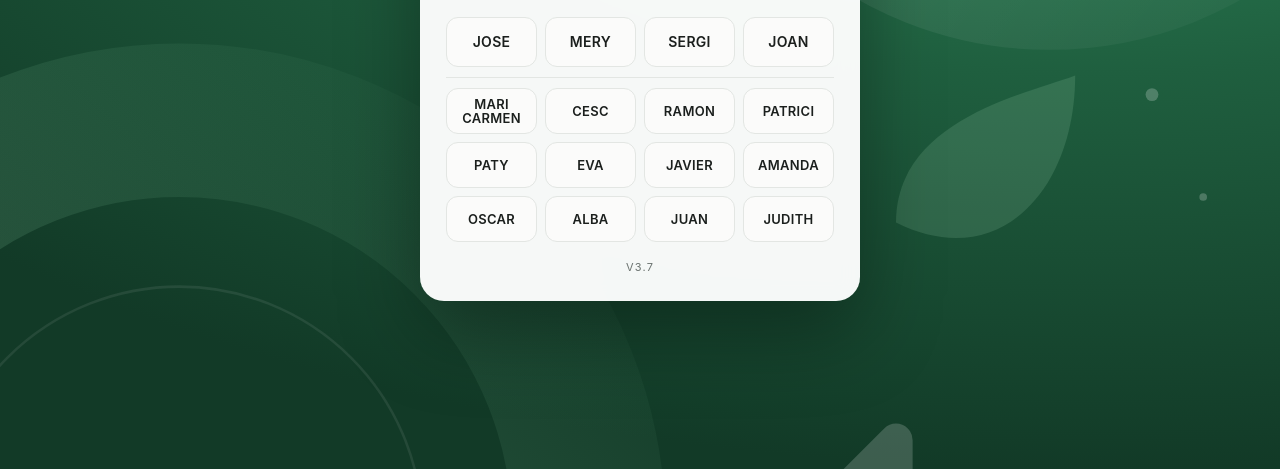
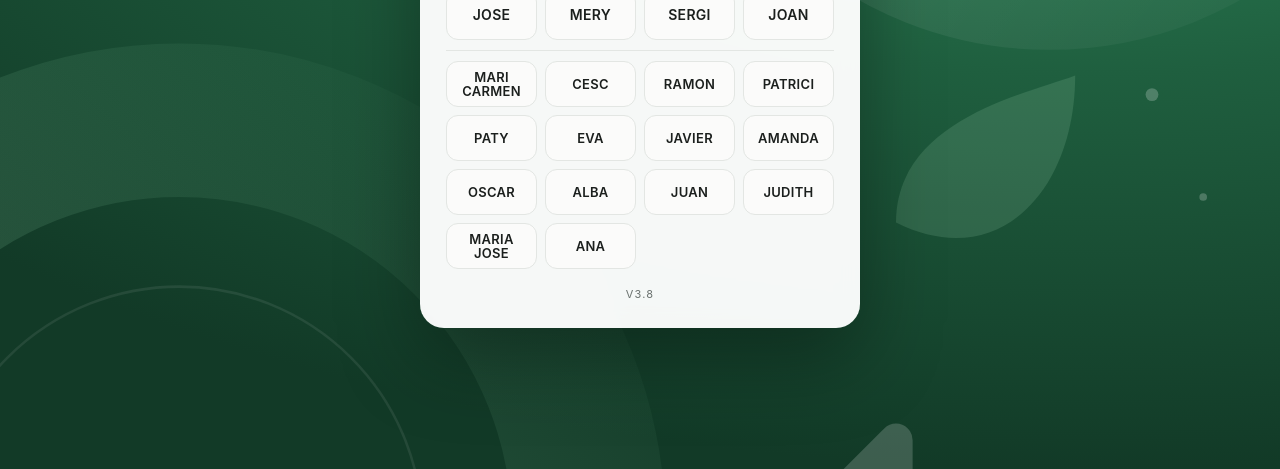
Before and after one commit to chiado96-ux/LIBRETA-OFERTAS, a plain HTML site: page index.html in a window 1280 px wide. Shown: the part 331-800 px from the top of the page. Drawn offline with Linux system fonts and the light colour scheme.

Commit message:
v3.8: usuarios MARIA JOSE y ANA
Co-Authored-By: Claude Opus 5 <noreply@anthropic.com>
Claude-Session: https://claude.ai/code/session_013yGmry9y4zDmDf52FSrs7g

```diff
--- a/index.html
+++ b/index.html
@@ -408,7 +408,7 @@
       <button class="ghost" data-k="clear">Borrar</button><button>0</button><button class="ghost" data-k="back">⌫</button>
     </div>
     </div>
-    <div class="lfoot">v3.7</div>
+    <div class="lfoot">v3.8</div>
   </div>
 </div>
 <header>
@@ -690,7 +690,8 @@ const nombreCont = (c,residuo) => c.id==="1100" ? `1100 L · ${NOMBRE_RES[residu
    ========================================================= */
 const USUARIOS = [{nombre:"JOSE",pin:"5555"},{nombre:"MERY",pin:"1111"},{nombre:"SERGI",pin:"2222"},{nombre:"JOAN",pin:"3333"},
   {nombre:"MARI CARMEN",pin:"4444"},{nombre:"CESC",pin:"6666"},{nombre:"RAMON",pin:"7777"},{nombre:"PATRICI",pin:"8888"},{nombre:"PATY",pin:"9999"},{nombre:"EVA",pin:"1212"},
-  {nombre:"JAVIER",pin:"1313"},{nombre:"AMANDA",pin:"1414"},{nombre:"OSCAR",pin:"1515"},{nombre:"ALBA",pin:"1616"},{nombre:"JUAN",pin:"1717"},{nombre:"JUDITH",pin:"1818"}];
+  {nombre:"JAVIER",pin:"1313"},{nombre:"AMANDA",pin:"1414"},{nombre:"OSCAR",pin:"1515"},{nombre:"ALBA",pin:"1616"},{nombre:"JUAN",pin:"1717"},{nombre:"JUDITH",pin:"1818"},
+  {nombre:"MARIA JOSE",pin:"1919"},{nombre:"ANA",pin:"2020"}];
 let usuario = null;
 let KEY = "libreta_ofertas_v1";
 let ofertas = [];
--- a/sw.js
+++ b/sw.js
@@ -1,4 +1,4 @@
-const CACHE = "libreta-v29";
+const CACHE = "libreta-v30";
 const FILES = ["./", "./index.html", "./manifest.json", "./icon.png"];
 self.addEventListener("install", e => { e.waitUntil(caches.open(CACHE).then(c => c.addAll(FILES)).then(() => self.skipWaiting())); });
 self.addEventListener("activate", e => { e.waitUntil(caches.keys().then(ks => Promise.all(ks.filter(k => k !== CACHE).map(k => caches.delete(k)))).then(() => self.clients.claim())); });
```
